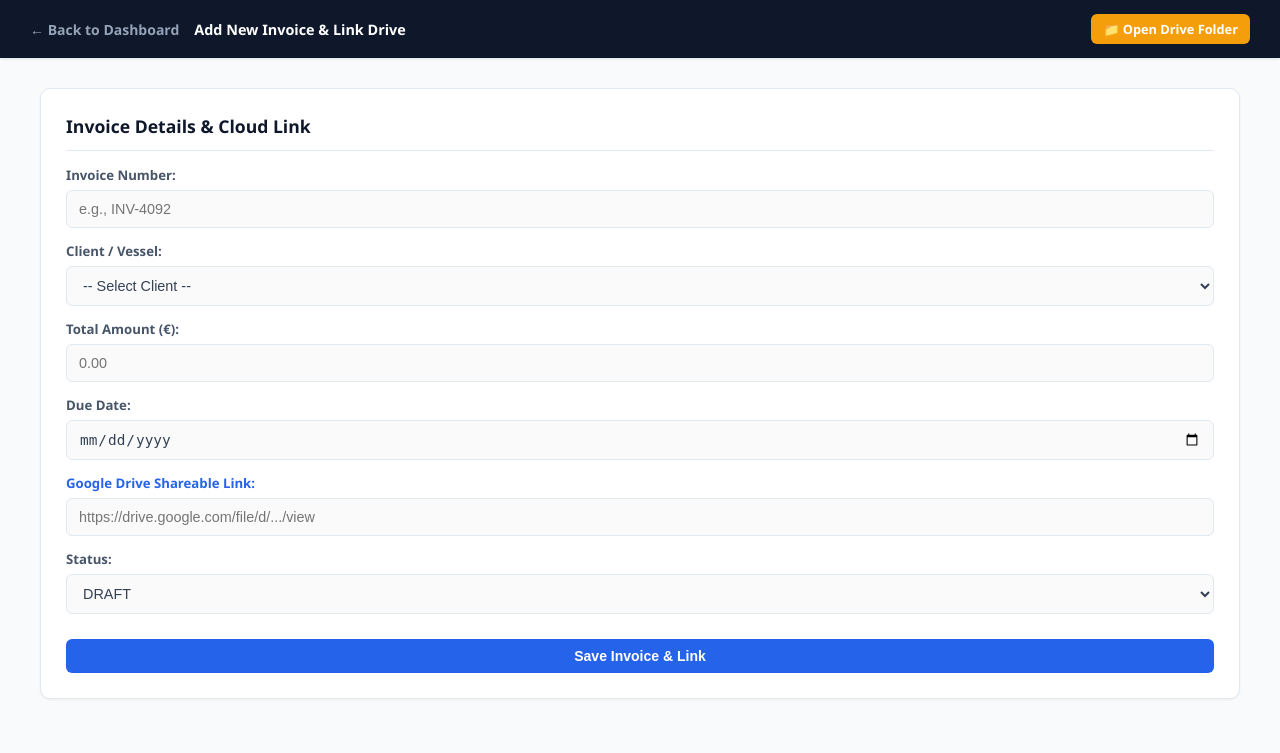
After one commit to marinespecials/marine-parts-tracker, a Django app: page /finance/create/ in a window 1280 px wide. The commit adds this page. Shown: the top 753 px of the page. Run offline with Django 5.2, Linux system fonts and the light colour scheme; data comes from the database, SQL or seed files in the repository; both versions use the stored data as it was before the commit.

Commit message:
Streamlined app with Google Drive integration, removing bulky local PDF storage

```diff
--- a/finance/models.py
+++ b/finance/models.py
@@ -14,15 +14,14 @@ class Invoice(models.Model):
         ('VOID', 'Void'),
     ]
     status = models.CharField(max_length=20, choices=STATUS_CHOICES, default='DRAFT')
-    ocr_document = models.FileField(upload_to='invoices/', blank=True, null=True)
     qr_code = models.ImageField(upload_to='qrcodes/', blank=True, null=True)
 
-    # Google Drive Integration Field
+    # Primary Cloud Document Link
     google_drive_url = models.URLField(
         max_length=500,
         blank=True,
         null=True,
-        help_text="Paste Google Drive shareable link for this invoice"
+        help_text="Google Drive shareable link for this invoice"
     )
 
     def __str__(self):
--- a/finance/templates/finance/finance_dashboard.html
+++ b/finance/templates/finance/finance_dashboard.html
@@ -47,8 +47,9 @@
             <a href="{% url 'client_list' %}">Client Ledgers</a>
         </div>
         <div class="nav-group">
+            <a href="https://drive.google.com/drive/folders/17-QI8Ct2UwCgP7617tC2PhtGiVujWrLF?usp=drive_link" target="_blank" class="btn" style="background-color: #F59E0B; color: white;">📁 Open Drive Folder</a>
             <a href="{% url 'finance:export_finances' %}" class="btn btn-success" style="color: white;">📥 Export CSV</a>
-            <a href="{% url 'finance:upload_ocr' %}" class="btn btn-primary">+ Upload PDF</a>
+            <a href="{% url 'finance:create_invoice' %}" class="btn btn-primary">+ New Invoice</a>
         </div>
     </div>
 
@@ -106,7 +107,7 @@
                             </td>
                             <td style="text-align: right;">
                                 <div style="display: flex; gap: 12px; justify-content: flex-end; align-items: center;">
-                                    <a href="{% url 'finance:ocr_review' invoice.id %}" class="text-link" style="background: #E0E7FF; color: #3730A3; padding: 4px 10px; border-radius: 4px; font-size: 0.8rem;">Review / Link</a>
+                                    <a href="{% url 'finance:edit_invoice' invoice.id %}" class="text-link" style="background: #E0E7FF; color: #3730A3; padding: 4px 10px; border-radius: 4px; font-size: 0.8rem;">Review / Link</a>
                                     <form method="POST" action="{% url 'finance:delete_invoice' invoice.id %}" style="display:inline;">
                                         {% csrf_token %}
                                         <button type="submit" class="text-danger" onclick="return confirm('Delete this invoice?');">Delete</button>
@@ -123,7 +124,6 @@
         </div>
     </div>
 
-    <!-- Safe JSON data injection for VS Code compatibility -->
     {{ chart_labels|json_script:"chart-labels-data" }}
     {{ chart_data|json_script:"chart-data-data" }}
 
--- /dev/null
+++ b/finance/templates/finance/invoice_form.html
@@ -0,0 +1,103 @@
+<!DOCTYPE html>
+<html lang="en">
+<head>
+    <meta charset="UTF-8">
+    <title>{{ action_title }}</title>
+    <style>
+        :root { --primary: #0F172A; --surface: #FFFFFF; --background: #F8FAFC; --accent: #2563EB; --success: #059669; --danger: #DC2626; --text: #334155; --border: #E2E8F0; }
+        body { font-family: 'Segoe UI', system-ui, sans-serif; background-color: var(--background); margin: 0; color: var(--text); }
+
+        .navbar { background-color: var(--primary); color: white; padding: 14px 30px; display: flex; justify-content: space-between; align-items: center; box-shadow: 0 1px 3px rgba(0,0,0,0.1); }
+        .container { padding: 30px; max-width: 1200px; margin: auto; }
+        .inspect-grid { display: grid; grid-template-columns: {% if invoice.google_drive_url %}1fr 1fr{% else %}1fr{% endif %}; gap: 25px; align-items: start; }
+
+        .card { background: var(--surface); padding: 25px; border-radius: 10px; box-shadow: 0 1px 3px rgba(0,0,0,0.05); border: 1px solid var(--border); margin-bottom: 25px; }
+        .header-row { display: flex; justify-content: space-between; align-items: center; margin-bottom: 15px; border-bottom: 1px solid var(--border); padding-bottom: 12px; }
+        .header-row h2 { margin: 0; font-size: 1.1rem; color: var(--primary); font-weight: 600; }
+
+        .btn { padding: 9px 18px; border-radius: 6px; text-decoration: none; font-weight: 600; font-size: 0.875rem; border: none; cursor: pointer; display: inline-flex; align-items: center; justify-content: center; gap: 6px; }
+        .btn-primary { background-color: var(--accent); color: white; width: 100%; }
+        .btn-danger { background-color: var(--danger); color: white; }
+
+        input, select, textarea { width: 100%; padding: 10px 12px; border: 1px solid var(--border); border-radius: 6px; box-sizing: border-box; font-size: 0.9rem; margin-top: 6px; color: var(--text); background: #FAFAFA; }
+        input:focus, select:focus, textarea:focus { outline: none; border-color: var(--accent); background: white; }
+        label { font-size: 0.825rem; font-weight: 600; color: #475569; display: block; margin-top: 14px; }
+        .drive-preview { width: 100%; height: 650px; border: 1px solid var(--border); border-radius: 8px; background: #F1F5F9; }
+    </style>
+</head>
+<body>
+    <div class="navbar">
+        <div style="display: flex; gap: 15px; align-items: center;">
+            <a href="{% url 'finance:dashboard' %}" style="color: #94A3B8; text-decoration: none; font-weight: 600; font-size: 0.875rem;">&larr; Back to Dashboard</a>
+            <span style="color: white; font-weight: 600; font-size: 0.9rem;">{{ action_title }}</span>
+        </div>
+        <div>
+            <a href="https://drive.google.com/drive/folders/17-QI8Ct2UwCgP7617tC2PhtGiVujWrLF?usp=drive_link" target="_blank" class="btn" style="background-color: #F59E0B; color: white; padding: 6px 12px; font-size: 0.8rem;">📁 Open Drive Folder</a>
+        </div>
+    </div>
+
+    <div class="container">
+        <div class="inspect-grid">
+
+            {% if invoice.google_drive_url %}
+            <!-- LEFT COLUMN: LIVE GOOGLE DRIVE PREVIEW -->
+            <div class="card">
+                <div class="header-row">
+                    <h2>Google Drive Viewer</h2>
+                    <a href="{{ invoice.google_drive_url }}" target="_blank" style="font-size: 0.85rem; color: var(--accent); font-weight: 600; text-decoration: none;">Open Fullscreen ↗</a>
+                </div>
+                <iframe src="{{ invoice.google_drive_url }}" class="drive-preview" allow="autoplay"></iframe>
+            </div>
+            {% endif %}
+
+            <!-- RIGHT COLUMN: STREAMLINED FORM -->
+            <div class="card">
+                <div class="header-row">
+                    <h2>Invoice Details & Cloud Link</h2>
+                </div>
+
+                <form method="POST">
+                    {% csrf_token %}
+
+                    <label>Invoice Number:</label>
+                    <input type="text" name="invoice_number" value="{{ invoice.invoice_number|default:'' }}" placeholder="e.g., INV-4092" required>
+
+                    <label>Client / Vessel:</label>
+                    <select name="customer_id" required>
+                        <option value="">-- Select Client --</option>
+                        {% for customer in customers %}
+                            <option value="{{ customer.id }}" {% if invoice.customer.id == customer.id %}selected{% endif %}>
+                                {{ customer.name }}
+                            </option>
+                        {% endfor %}
+                    </select>
+
+                    <label>Total Amount (€):</label>
+                    <input type="number" step="0.01" name="total_amount" value="{{ invoice.total_amount|default:'' }}" placeholder="0.00" required>
+
+                    <label>Due Date:</label>
+                    <input type="date" name="due_date" value="{{ invoice.due_date|date:'Y-m-d' }}">
+
+                    <label style="color: var(--accent); font-weight: 700;">Google Drive Shareable Link:</label>
+                    <input type="url" name="google_drive_url" value="{{ invoice.google_drive_url|default:'' }}" placeholder="https://drive.google.com/file/d/.../view">
+
+                    <label>Status:</label>
+                    <select name="status">
+                        <option value="DRAFT" {% if invoice.status == 'DRAFT' %}selected{% endif %}>DRAFT</option>
+                        <option value="PAID" {% if invoice.status == 'PAID' %}selected{% endif %}>PAID</option>
+                        <option value="VOID" {% if invoice.status == 'VOID' %}selected{% endif %}>VOID</option>
+                    </select>
+
+                    <div style="margin-top: 25px; display: flex; gap: 12px;">
+                        <button type="submit" class="btn btn-primary">Save Invoice & Link</button>
+                        {% if invoice %}
+                            <button type="submit" name="delete_invoice" value="true" class="btn btn-danger" onclick="return confirm('Delete this invoice record?');" style="width: 140px;">Delete</button>
+                        {% endif %}
+                    </div>
+                </form>
+            </div>
+
+        </div>
+    </div>
+</body>
+</html>
--- a/finance/urls.py
+++ b/finance/urls.py
@@ -5,8 +5,8 @@ app_name = 'finance'
 
 urlpatterns = [
     path('', views.finance_dashboard, name='dashboard'),
-    path('upload-ocr/', views.upload_ocr, name='upload_ocr'),
-    path('invoice/<int:invoice_id>/review/', views.ocr_review, name='ocr_review'),
+    path('create/', views.create_invoice, name='create_invoice'),
+    path('invoice/<int:invoice_id>/edit/', views.edit_invoice, name='edit_invoice'),
     path('client/<int:client_id>/', views.client_ledger, name='client_ledger'),
     path('invoice/<int:invoice_id>/delete/', views.delete_invoice, name='delete_invoice'),
     path('export-finances/', views.export_finances_csv, name='export_finances'),
--- a/finance/views.py
+++ b/finance/views.py
@@ -1,6 +1,5 @@
 import random
 import qrcode
-import pdfplumber
 import csv
 from io import BytesIO
 from datetime import timedelta
@@ -38,39 +37,28 @@ def finance_dashboard(request):
     return render(request, 'finance/finance_dashboard.html', context)
 
 
-def upload_ocr(request):
-    if request.method == 'POST' and request.FILES.get('invoice_file'):
-        uploaded_file = request.FILES['invoice_file']
+def create_invoice(request):
+    customers = Customer.objects.all()
+    if request.method == 'POST':
+        invoice_number = request.POST.get('invoice_number', f"INV-{random.randint(1000, 9999)}")
+        customer_id = request.POST.get('customer_id')
+        total_amount = request.POST.get('total_amount', '0.00')
+        due_date = request.POST.get('due_date') or (timezone.now().date() + timedelta(days=30))
+        status = request.POST.get('status', 'DRAFT')
+        google_drive_url = request.POST.get('google_drive_url', '').strip()
 
-        matched_customer, _ = Customer.objects.get_or_create(name="Unknown OCR Client")
-        draft_due_date = timezone.now().date() + timedelta(days=30)
+        customer = get_object_or_404(Customer, id=customer_id)
 
         new_invoice = Invoice.objects.create(
-            invoice_number=f"INV-{random.randint(1000, 9999)}",
-            customer=matched_customer,
-            total_amount=0.00,
-            status='DRAFT',
-            due_date=draft_due_date,
-            ocr_document=uploaded_file
+            invoice_number=invoice_number,
+            customer=customer,
+            total_amount=total_amount,
+            due_date=due_date,
+            status=status,
+            google_drive_url=google_drive_url
         )
 
-        extracted_text = ""
-        try:
-            with pdfplumber.open(new_invoice.ocr_document.path) as pdf:
-                for page in pdf.pages:
-                    page_text = page.extract_text()
-                    if page_text:
-                        extracted_text += page_text + "\n"
-        except Exception as e:
-            extracted_text = "OCR Failed or Image-Only PDF"
-
-        all_customers = Customer.objects.all()
-        for client in all_customers:
-            if client.name.lower() in extracted_text.lower():
-                new_invoice.customer = client
-                new_invoice.save()
-                break
-
+        # Generate tracking QR code
         tracking_url = f"https://marine-specials-tracker.onrender.com/admin/finance/invoice/{new_invoice.id}/change/"
         qr = qrcode.QRCode(box_size=10, border=4)
         qr.add_data(tracking_url)
@@ -81,12 +69,16 @@ def upload_ocr(request):
         qr_img.save(buffer, format="PNG")
         new_invoice.qr_code.save(f"QR_{new_invoice.invoice_number}.png", ContentFile(buffer.getvalue()), save=True)
 
-        return redirect('finance:ocr_review', invoice_id=new_invoice.id)
+        return redirect('finance:dashboard')
 
-    return render(request, 'finance/upload_ocr.html')
+    context = {
+        'customers': customers,
+        'action_title': 'Add New Invoice & Link Drive'
+    }
+    return render(request, 'finance/invoice_form.html', context)
 
 
-def ocr_review(request, invoice_id):
+def edit_invoice(request, invoice_id):
     invoice = get_object_or_404(Invoice, id=invoice_id)
     customers = Customer.objects.all()
 
@@ -98,46 +90,24 @@ def ocr_review(request, invoice_id):
         customer_id = request.POST.get('customer_id')
         invoice.customer = get_object_or_404(Customer, id=customer_id)
         invoice.total_amount = request.POST.get('total_amount')
+        invoice.due_date = request.POST.get('due_date')
         invoice.status = request.POST.get('status')
-
-        # Save Google Drive Link
-        drive_link = request.POST.get('google_drive_url', '').strip()
-        if drive_link:
-            invoice.google_drive_url = drive_link
-        else:
-            invoice.google_drive_url = None
-
+        invoice.google_drive_url = request.POST.get('google_drive_url', '').strip()
         invoice.save()
 
         return redirect('finance:dashboard')
 
-    extracted_text = ""
-    if invoice.ocr_document:
-        try:
-            with pdfplumber.open(invoice.ocr_document.path) as pdf:
-                for page in pdf.pages:
-                    page_text = page.extract_text()
-                    if page_text:
-                        extracted_text += page_text + "\n"
-        except Exception as e:
-            extracted_text = f"Could not read PDF file: {e}"
-
-    if not extracted_text.strip():
-        extracted_text = "No text extracted. You can link your Google Drive PDF below."
-
     context = {
         'invoice': invoice,
         'customers': customers,
-        'extracted_text': extracted_text
+        'action_title': 'Edit Invoice & Drive Link'
     }
-    return render(request, 'finance/ocr_review.html', context)
+    return render(request, 'finance/invoice_form.html', context)
 
 
 def delete_invoice(request, invoice_id):
     invoice = get_object_or_404(Invoice, id=invoice_id)
     if request.method == 'POST':
-        if invoice.ocr_document:
-            invoice.ocr_document.delete(save=False)
         if invoice.qr_code:
             invoice.qr_code.delete(save=False)
         invoice.delete()
@@ -190,7 +160,7 @@ def export_finances_csv(request):
     response['Content-Disposition'] = 'attachment; filename="marine_finance_export.csv"'
 
     writer = csv.writer(response)
-    writer.writerow(['Invoice Number', 'Client Name', 'Issue Date', 'Due Date', 'Status', 'Total Amount (EUR)'])
+    writer.writerow(['Invoice Number', 'Client Name', 'Issue Date', 'Due Date', 'Status', 'Total Amount (EUR)', 'Google Drive URL'])
 
     invoices = Invoice.objects.all().order_by('-issue_date')
     for inv in invoices:
@@ -200,7 +170,8 @@ def export_finances_csv(request):
             inv.issue_date,
             inv.due_date,
             inv.status,
-            inv.total_amount
+            inv.total_amount,
+            inv.google_drive_url or ''
         ])
 
     return response
```
Also changed, not shown: db.sqlite3, finance/migrations/0004_remove_invoice_ocr_document_and_more.py (added).
